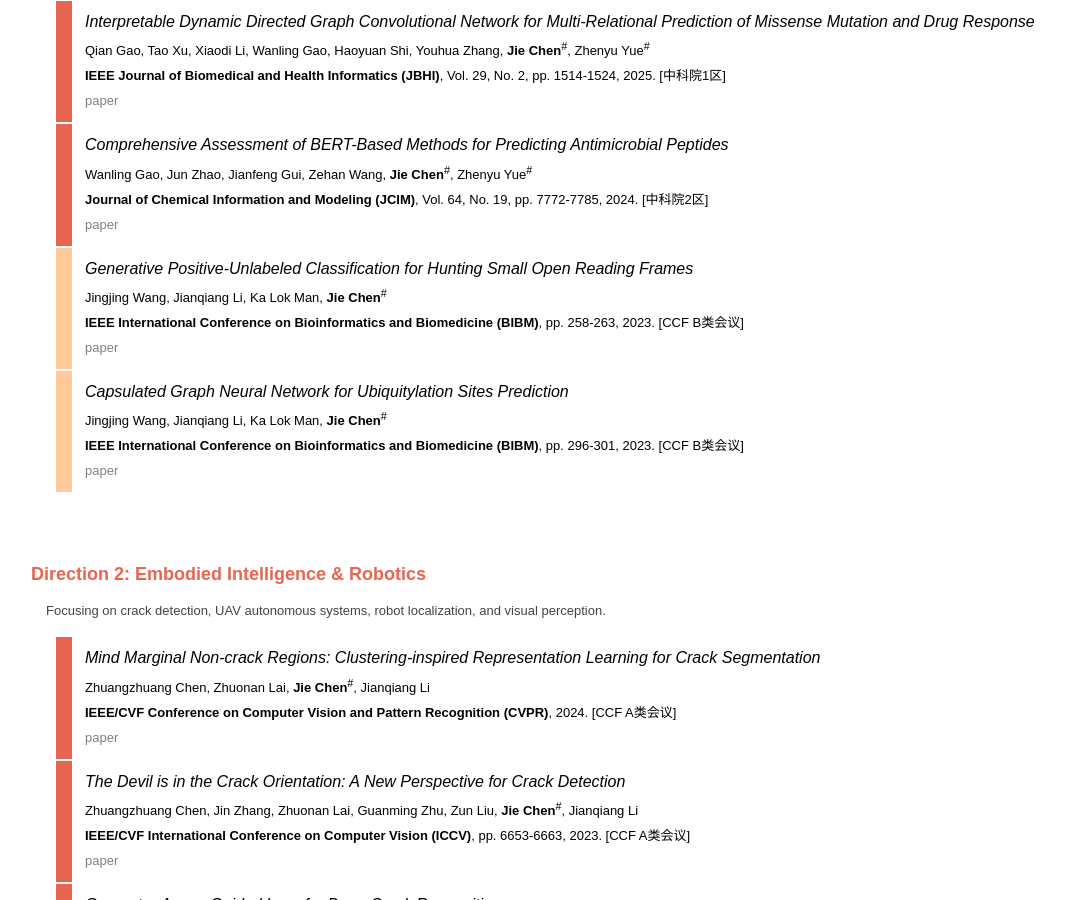
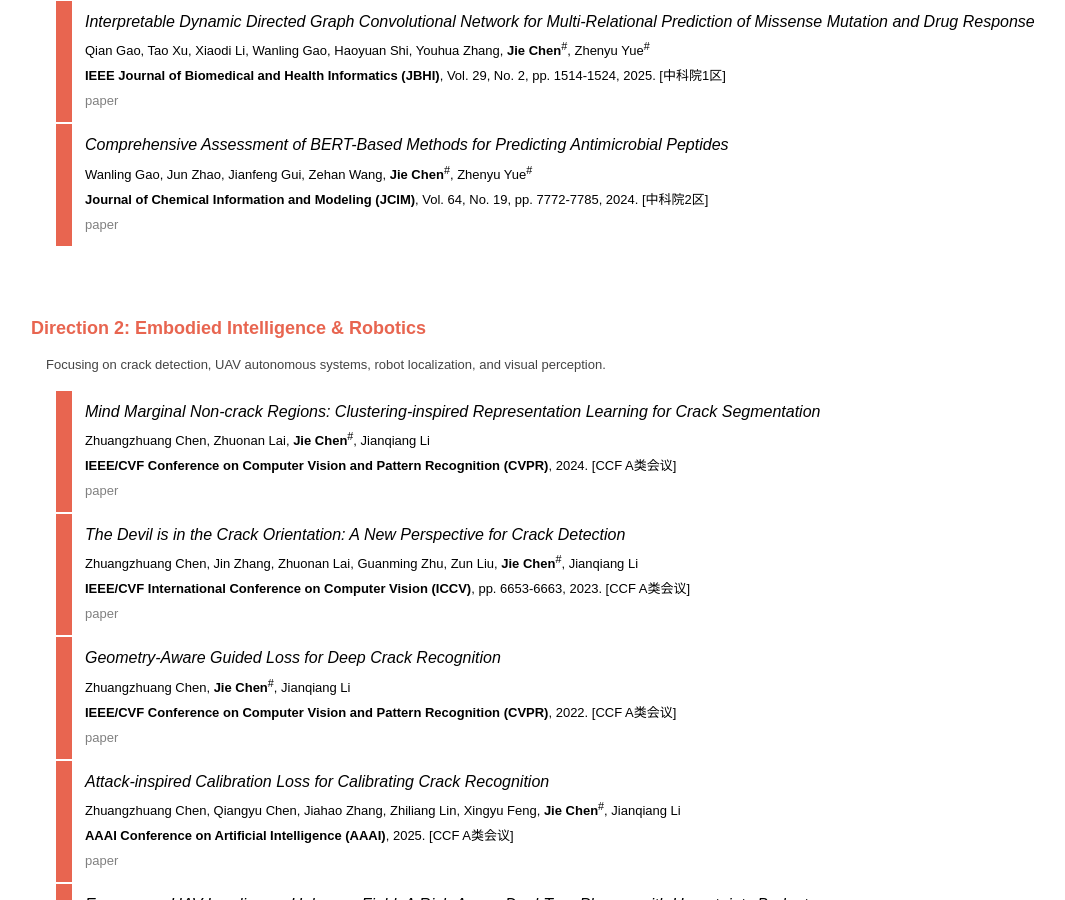
Before and after one commit to arikcj/arikcj.github.io, a Jekyll site: the page built from publications/index.html, in a window 1280 px wide and 900 px high, scrolled down 992 px. Shown: the whole window, without its empty margins (161-1226 px from the left). Built offline with Jekyll 4.4.1, drawn with Linux system fonts in a browser that asks for light colours.

Commit message:
Remove two publications: Generative Positive-Unlabeled Classification and Capsulated Graph Neural Network

```diff
--- a/publications/index.html
+++ b/publications/index.html
@@ -118,32 +118,6 @@
 						<font face="Arial" size="2"><b>Journal of Chemical Information and Modeling (JCIM)</b>, Vol. 64, No. 19, pp. 7772-7785, 2024. [中科院2区]</font><br>
 					<font face="Arial" size="2">
 					<a href="https://pubmed.ncbi.nlm.nih.gov/39316765/"><font color="#808080"><font color="#808080">paper</font></font></a>
-				</font></p></td>
-			</tr>
-
-            <!-- [34] IEEE BIBM 2023 -->
-            <tr>
-				<td style="border-style: none; border-width: medium;" valign="top" width="19">&nbsp;</td>
-				<td bgcolor="#FFCC99" style="border-style: none; border-width: medium;" valign="top" width="14">&nbsp;</td>
-				<td style="border-style: none; border-width: medium;" valign="top" width="1108">
-					<p style="margin-left: 10px; line-height: 150%; margin-top: 8px; margin-bottom: 8px;"><i><font face="Arial">Generative Positive-Unlabeled Classification for Hunting Small Open Reading Frames</font></i><font face="Arial"><i><font style="font-size: 12pt;"><br></font></i></font>
-						<font color="#000000" face="Arial" size="2">Jingjing Wang, Jianqiang Li, Ka Lok Man, <b>Jie Chen</b><sup>#</sup></font><b><font color="#000000" face="Arial" size="2"><br></font></b>
-						<font face="Arial" size="2"><b>IEEE International Conference on Bioinformatics and Biomedicine (BIBM)</b>, pp. 258-263, 2023. [CCF B类会议]</font><br>
-					<font face="Arial" size="2">
-					<a href="https://ieeexplore.ieee.org/document/10385932/"><font color="#808080"><font color="#808080">paper</font></font></a>
-				</font></p></td>
-			</tr>
-
-            <!-- [42] IEEE BIBM 2023 -->
-            <tr>
-				<td style="border-style: none; border-width: medium;" valign="top" width="19">&nbsp;</td>
-				<td bgcolor="#FFCC99" style="border-style: none; border-width: medium;" valign="top" width="14">&nbsp;</td>
-				<td style="border-style: none; border-width: medium;" valign="top" width="1108">
-					<p style="margin-left: 10px; line-height: 150%; margin-top: 8px; margin-bottom: 8px;"><i><font face="Arial">Capsulated Graph Neural Network for Ubiquitylation Sites Prediction</font></i><font face="Arial"><i><font style="font-size: 12pt;"><br></font></i></font>
-						<font color="#000000" face="Arial" size="2">Jingjing Wang, Jianqiang Li, Ka Lok Man, <b>Jie Chen</b><sup>#</sup></font><b><font color="#000000" face="Arial" size="2"><br></font></b>
-						<font face="Arial" size="2"><b>IEEE International Conference on Bioinformatics and Biomedicine (BIBM)</b>, pp. 296-301, 2023. [CCF B类会议]</font><br>
-					<font face="Arial" size="2">
-					<a href="https://ieeexplore.ieee.org/document/10020319/"><font color="#808080"><font color="#808080">paper</font></font></a>
 				</font></p></td>
 			</tr>
 
```
